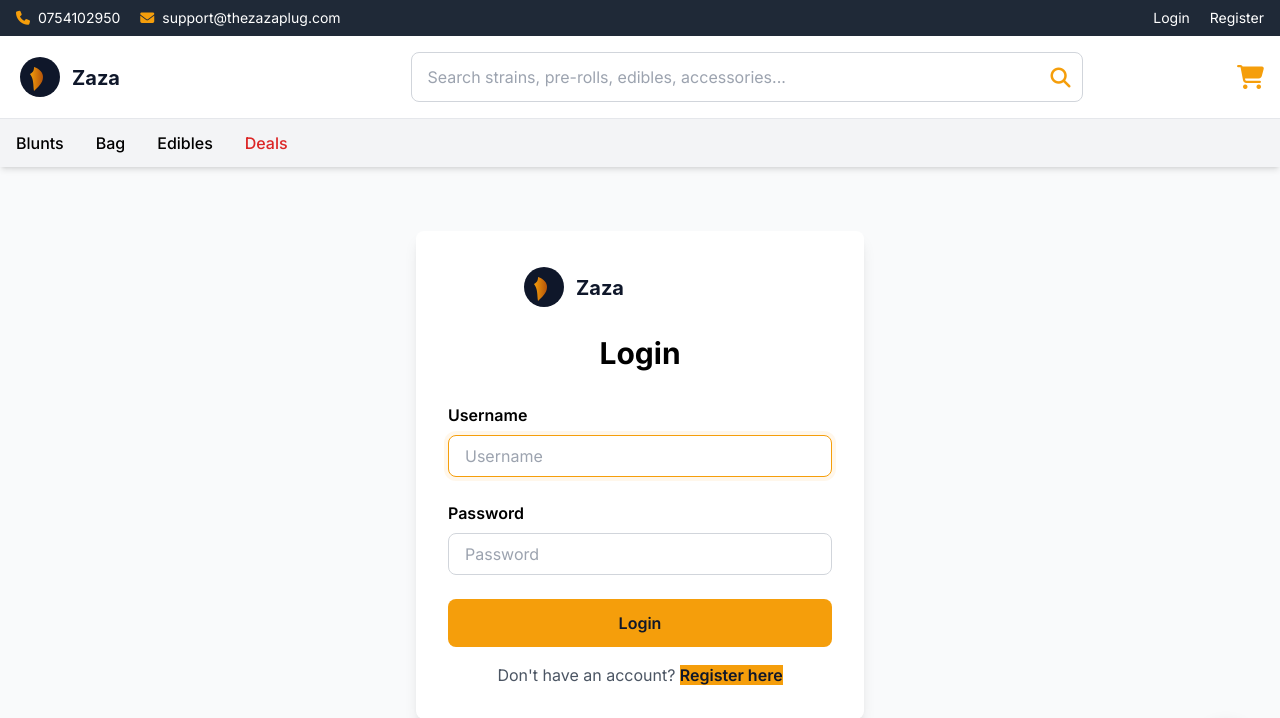
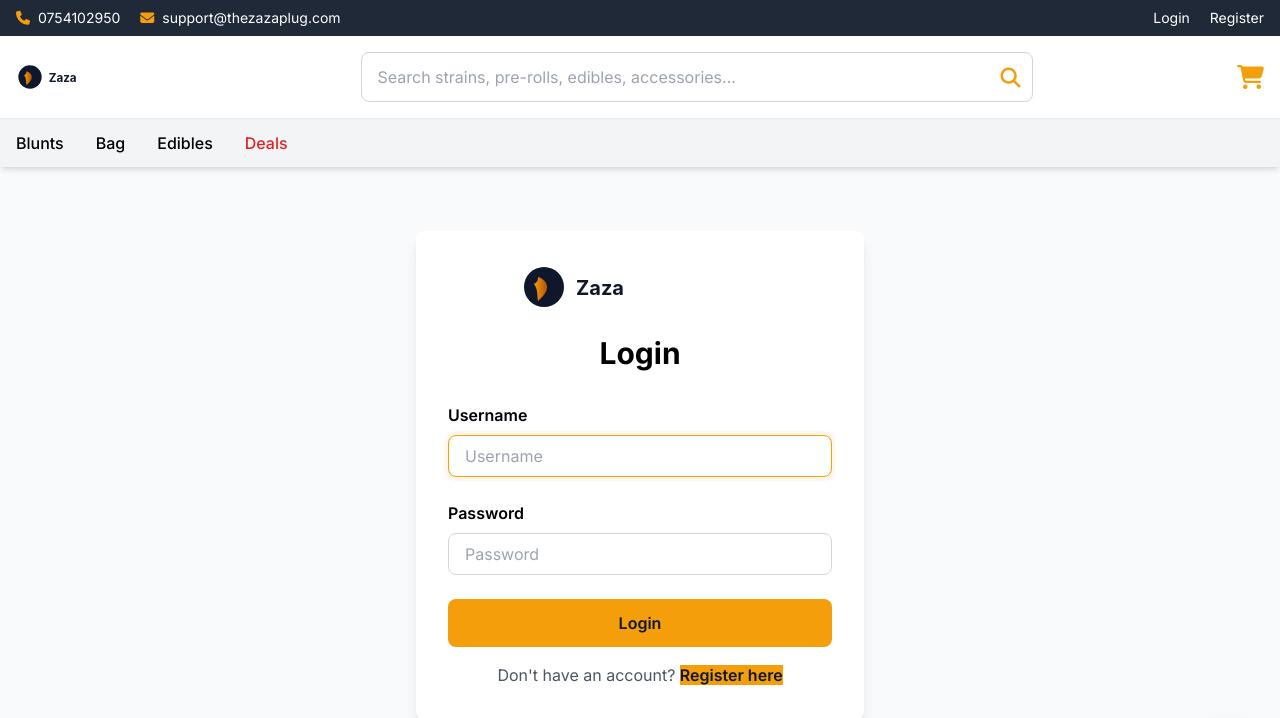
Before and after one commit to mainmesh/Lepstore, a Django app: page /accounts/login/ in a window 1280 px wide. Shown: the top 718 px of the page. Run offline with Django 5.2, Linux system fonts and the light colour scheme; some libraries are stand-ins or nearby versions.

Commit message:
Fix: use static tags for favicons and make header logo responsive for mobile

```diff
--- a/templates/base.html
+++ b/templates/base.html
@@ -8,11 +8,11 @@
         <!-- Favicon and icons (SVG + PNG fallbacks). Use absolute static paths to avoid
             ManifestStaticFilesStorage lookup errors on some deploys. -->
         {% load static %}
-        <link rel="icon" type="image/png" href="/static/images/favicon.png">
-        <link rel="alternate icon" href="/static/images/favicon.svg" type="image/svg+xml">
-        <link rel="shortcut icon" href="/static/images/favicon.png">
-        <link rel="apple-touch-icon" href="/static/images/logo-icon.svg">
-        <link rel="mask-icon" href="/static/images/logo-icon.svg" color="#f59e0b">
+        <link rel="icon" type="image/png" href="{% static 'images/favicon.png' %}">
+        <link rel="alternate icon" href="{% static 'images/favicon.svg' %}" type="image/svg+xml">
+        <link rel="shortcut icon" href="{% static 'images/favicon.png' %}">
+        <link rel="apple-touch-icon" href="{% static 'images/logo-icon.svg' %}">
+        <link rel="mask-icon" href="{% static 'images/logo-icon.svg' %}" color="#f59e0b">
     <meta name="theme-color" content="#f59e0b">
 
     <!-- Tailwind CSS -->
@@ -76,7 +76,7 @@
             <div class="flex items-center justify-between">
                 <!-- Logo -->
                 <a href="{% url 'store:home' %}" class="flex items-center">
-                    <img src="{% static 'images/logo.svg' %}" alt="Zaza" class="h-12">
+                    <img src="{% static 'images/logo.svg' %}" alt="Zaza" class="h-8 sm:h-12 block" style="max-width:140px;">
                 </a>
 
                 <!-- Search Bar -->
```
